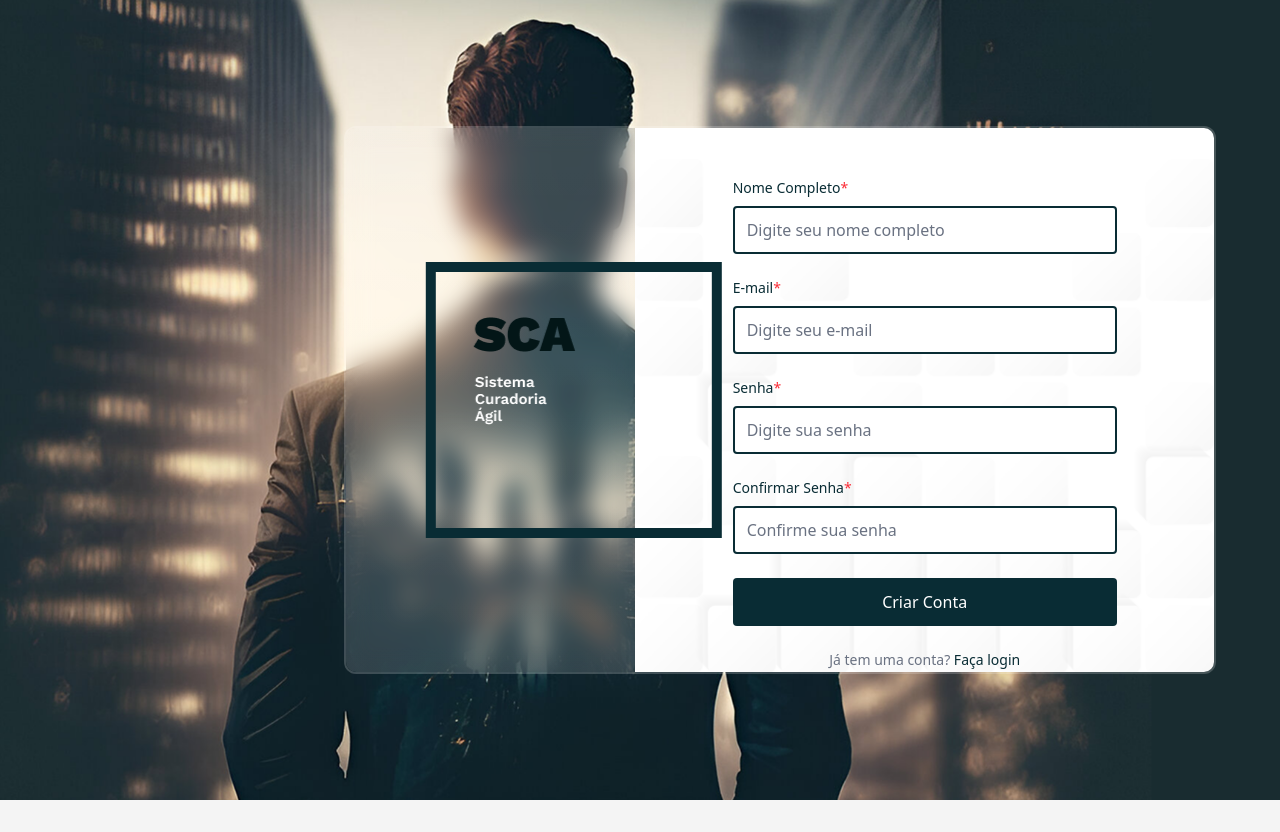
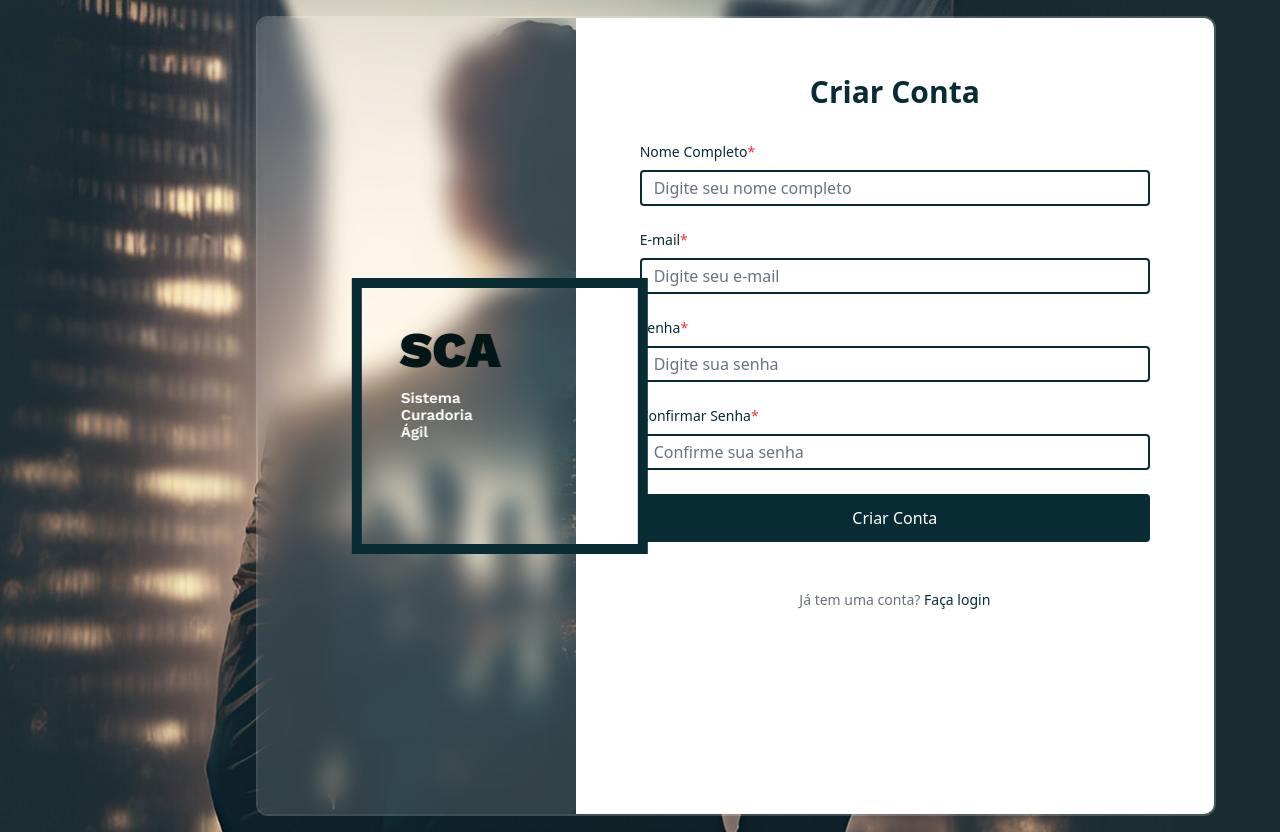
Before and after one commit to davieduardo001/curadoria-agil, a Next.js app: page /create-account in a window 1280 px wide. Before the commit the page ends 800 px from the top, so only its background shows below. Built offline with nearby package versions, Linux system fonts and the light colour scheme; no server answers.

Commit message:
feat: improve form layout and create reusable Button component
- Create reusable Button component with consistent styling
- Add horizontal padding to create account form container
- Fix button styling in both login and create account pages
- Adjust form input sizes for better UX

```diff
--- a/src/app/create-account/page.tsx
+++ b/src/app/create-account/page.tsx
@@ -4,6 +4,7 @@ import Image from 'next/image';
 import Link from 'next/link';
 import { useRouter } from 'next/navigation';
 import FormInput from '@/components/FormInput';
+import Button from '@/components/Button';
 import { useState } from 'react';
 import { auth } from '@/lib/firebase';
 import { createUserWithEmailAndPassword } from 'firebase/auth';
@@ -75,7 +76,7 @@ export default function CreateAccount() {
       // Store additional user data (name) in Firebase
       // This would typically be stored in Firestore or Realtime Database
       // For now, we'll just redirect to login
-      router.push('/login');
+      router.push('/');
     } catch (error: any) {
       console.error('Account creation error:', error);
 
@@ -99,7 +100,7 @@ export default function CreateAccount() {
 
   return (
     <main className="flex min-h-screen w-full items-center justify-center bg-[var(--primary)] p-4 lg:bg-[url('/images/background-login.png')] lg:bg-cover lg:bg-center lg:bg-no-repeat lg:justify-end lg:pr-16">
-      <div className="relative flex h-[34.3rem] w-[54.5rem] shrink-0 overflow-hidden rounded-xl border-2 border-white/20">
+      <div className="relative flex h-[50rem] w-[60rem] shrink-0 overflow-hidden rounded-xl border-2 border-white/20">
         {/* Left side with blur */}
         <div className="relative hidden w-1/3 items-center justify-center bg-white/10 backdrop-blur-md shadow-lg lg:flex before:absolute before:inset-0 before:bg-gradient-to-b before:from-white/10 before:to-white/5 before:rounded-lg" />
 
@@ -115,15 +116,15 @@ export default function CreateAccount() {
           />
         </div>
 
-        {/* Right side - Form */}
-        <div className="relative flex w-full items-center justify-center lg:w-2/3">
-          {/* Form background */}
-          <div className="absolute inset-0 bg-[url('/images/form-bg.png')] bg-cover bg-center bg-no-repeat" />
-
-          {/* Form content */}
-          <div className="relative w-full max-w-md p-8 pb-12">
-            {/* Add top margin to form to prevent logo overlap */}
-            <form onSubmit={handleSubmit} className="mt-16 space-y-6">
+        {/* Right side with form */}
+        <div className="relative w-[40rem] bg-white px-12 py-6 lg:px-16 lg:py-8">
+          <div className="space-y-8">
+            <div>
+              <h2 className="mt-6 text-center text-3xl font-bold text-[var(--primary)]">
+                Criar Conta
+              </h2>
+            </div>
+            <form onSubmit={handleSubmit} className="space-y-6">
               <FormInput
                 type="text"
                 id="name"
@@ -172,13 +173,9 @@ export default function CreateAccount() {
                   required
                 />
 
-              <button
-                type="submit"
-                className="w-full rounded-sm bg-[var(--primary)] py-3 text-center text-base font-medium text-white hover:bg-[var(--primary-dark)] focus:outline-none focus:ring-2 focus:ring-[var(--primary)] focus:ring-offset-2"
-              >
+              <Button type="submit">
                 Criar Conta
-              </button>
-            </form>
+              </Button>
 
               <div className="mt-6 text-center text-sm text-gray-500">
                 <p>
@@ -188,6 +185,7 @@ export default function CreateAccount() {
                   </Link>
                 </p>
               </div>
+            </form>
           </div>
         </div>
       </div>
--- a/src/app/page.tsx
+++ b/src/app/page.tsx
@@ -4,6 +4,7 @@ import Image from 'next/image';
 import Link from 'next/link';
 import { useRouter } from 'next/navigation';
 import FormInput from '@/components/FormInput';
+import Button from '@/components/Button';
 import { useState } from 'react';
 import { auth } from '@/lib/firebase';
 import { signInWithEmailAndPassword } from 'firebase/auth';
@@ -117,21 +118,18 @@ export default function LoginPage() {
                 required
               />
 
-              <button
-                type="submit"
-                className="w-full rounded-sm bg-[var(--primary)] py-3 text-center text-base font-medium text-white hover:bg-[var(--primary-dark)] focus:outline-none focus:ring-2 focus:ring-[var(--primary)] focus:ring-offset-2"
-              >
+              <Button type="submit">
                 Entrar
-              </button>
+              </Button>
 
               <div>
                 <input
                   type="checkbox"
                   checked={remember}
                   onChange={(e) => setRemember(e.target.checked)}
-                  className="h-4 w-4 rounded border-gray-300 text-[var(--primary)] focus:ring-[var(--primary)]"
+                  className="rounded-none border border-[var(--primary)] bg-white text-[var(--primary)] focus:ring-[var(--primary)]"
                 />
-                <span className="text-sm text-gray-500">Lembrar-me</span>
+                <span className="text-sm text-[var(--primary)]">Lembrar-me</span>
               </div>
             </form>
             <div className="mt-6 text-center text-sm text-gray-500">
--- /dev/null
+++ b/src/components/Button.tsx
@@ -0,0 +1,28 @@
+"use client";
+
+interface ButtonProps {
+  type?: "button" | "submit" | "reset";
+  className?: string;
+  children: React.ReactNode;
+  onClick?: () => void;
+  disabled?: boolean;
+}
+
+export default function Button({
+  type = "button",
+  className = "",
+  children,
+  onClick,
+  disabled = false,
+}: ButtonProps) {
+  return (
+    <button
+      type={type}
+      onClick={onClick}
+      disabled={disabled}
+      className={`w-full rounded-sm bg-[var(--primary)] py-3 text-center text-base font-medium text-white hover:bg-[var(--primary-dark)] focus:outline-none focus:ring-2 focus:ring-[var(--primary)] focus:ring-offset-2 disabled:opacity-50 disabled:cursor-not-allowed ${className}`}
+    >
+      {children}
+    </button>
+  );
+}
--- a/src/components/FormInput.tsx
+++ b/src/components/FormInput.tsx
@@ -23,7 +23,7 @@ export default function FormInput({
       </label>
       <input
         {...props}
-        className={`w-full rounded-sm border-2 ${error ? 'border-red-500' : 'border-[var(--primary)]'} bg-white py-2.5 pl-3 text-[var(--primary)] placeholder-gray-500 focus:outline-none focus:ring-1 focus:ring-[var(--primary)] ${className}`}
+        className={`w-full rounded-sm border-2 ${error ? 'border-red-500' : 'border-[var(--primary)]'} bg-white py-1 pl-3 text-[var(--primary)] placeholder-gray-500 focus:outline-none focus:ring-1 focus:ring-[var(--primary)] ${className}`}
       />
       {error && (
         <p className="text-sm text-red-500">{error}</p>
```
Lines whose indentation alone changed are shown as unchanged.
